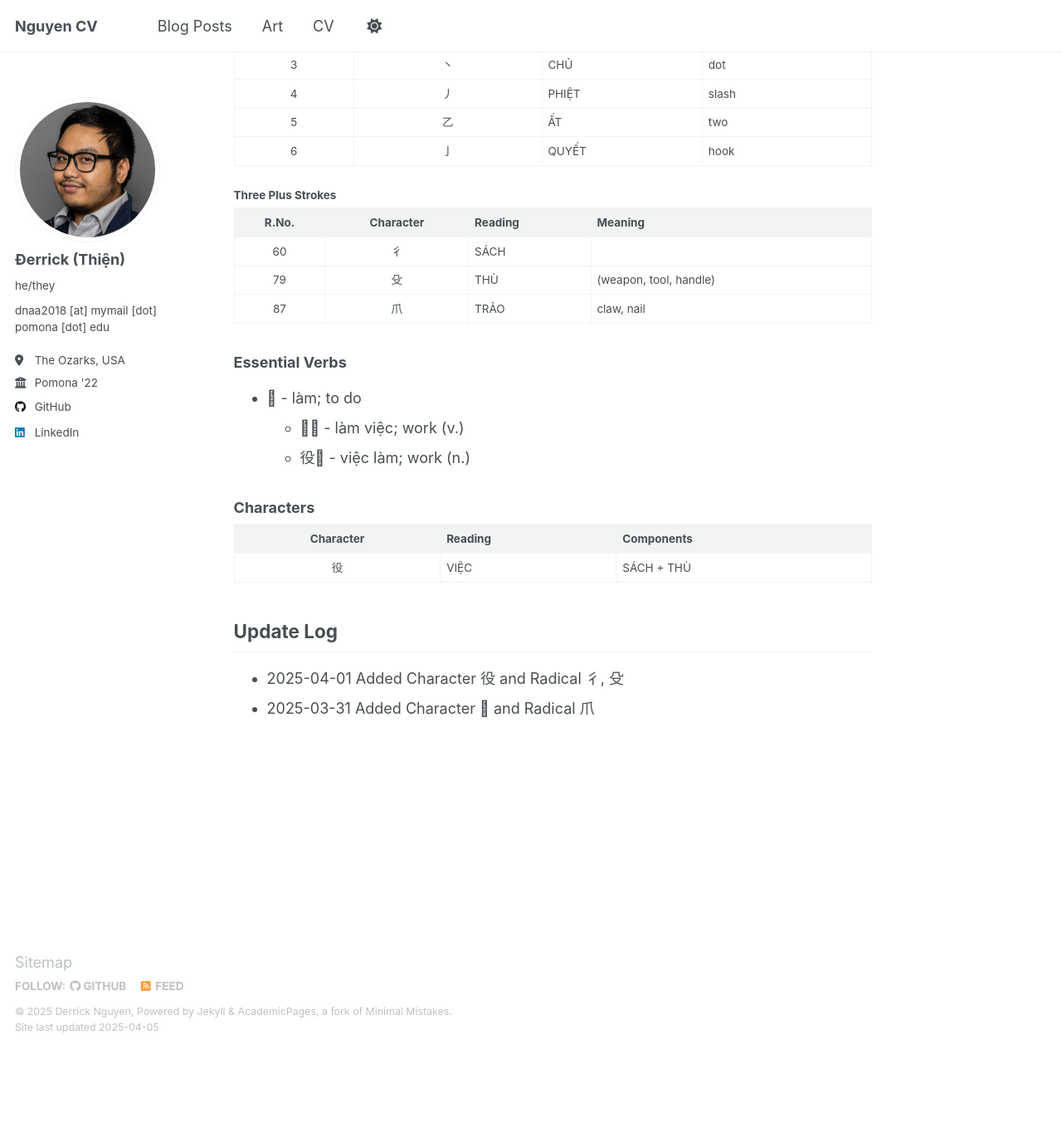
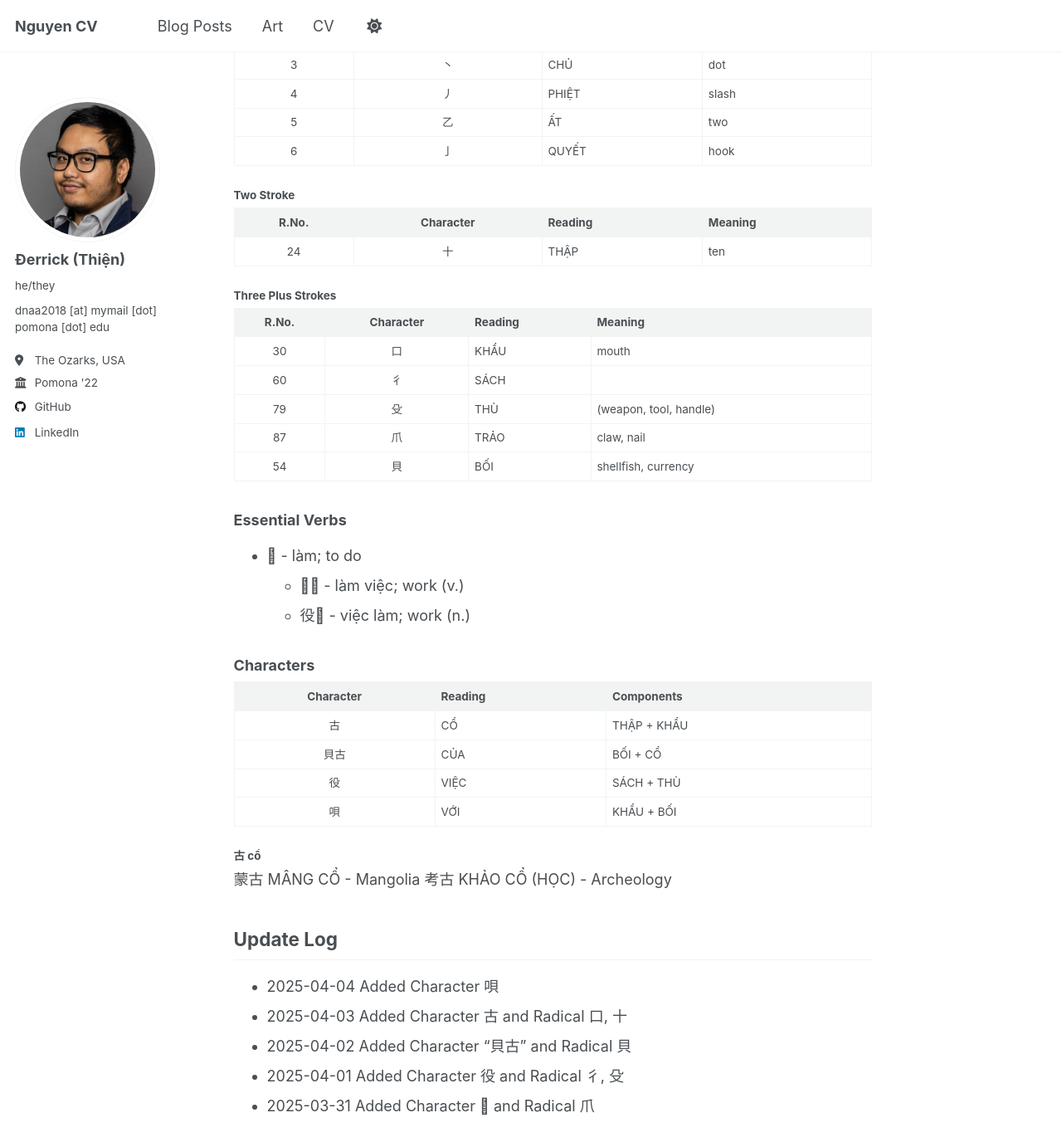
Before and after one commit to thienderrick/thienderrick.github.io, a Jekyll site: the page built from _pages/chunom.md, in a window 1280 px wide and 1400 px high, scrolled down 494 px. Shown: the top 1382 px of the window at 83% size. Built offline with Jekyll 4.4.1, drawn with Linux system fonts in a browser that asks for light colours; before the commit the page ends 1759 px from its top, so only the background shows below that.

Commit message:
Update chunom.md

```diff
--- a/_pages/chunom.md
+++ b/_pages/chunom.md
@@ -21,14 +21,22 @@ author_profile: true
 | 5     | 乙        | ẤT      | two     |
 | 6     | 亅        | QUYẾT   | hook    |
 
+
+#### Two Stroke
+
+| R.No. | Character | Reading | Meaning |
+| :---: | :-------: | ------- | ------- |
+| 24    | 十        | THẬP    | ten     |
+
 #### Three Plus Strokes
 
 | R.No. | Character | Reading | Meaning |
 | :---: | :-------: | ------- | ------- |
+| 30    | 口        | KHẨU    | mouth   |
 | 60    | 彳        | SÁCH    | |
 | 79    | 殳        | THÙ     | (weapon, tool, handle) |
 | 87    | 爪        | TRẢO    | claw, nail |
-
+| 54    | 貝        | BỐI     | shellfish, currency |
 
 ### Essential Verbs
 - 𫜵 - làm; to do
@@ -39,8 +47,19 @@ author_profile: true
 
 | Character | Reading | Components |
 | :-------: | ------- | ---------- |
+| 古        | CỔ      | THẬP + KHẨU
+| 貝古      | CỦA     | BỐI + CỔ |
 | 役        | VIỆC    | SÁCH + THÙ |
+| 唄        | VỚI     | KHẨU + BỐI |
+
+##### 古 cổ
+ 蒙古 MÂNG CỔ - Mangolia
+ 考古 KHẢO CỔ (HỌC) - Archeology
+
 
 ## Update Log
+- 2025-04-04 Added Character 唄
+- 2025-04-03 Added Character 古 and Radical 口, 十
+- 2025-04-02 Added Character "貝古" and Radical 貝
 - 2025-04-01 Added Character 役 and Radical 彳, 殳
 - 2025-03-31 Added Character 𫜵 and Radical 爪
```
